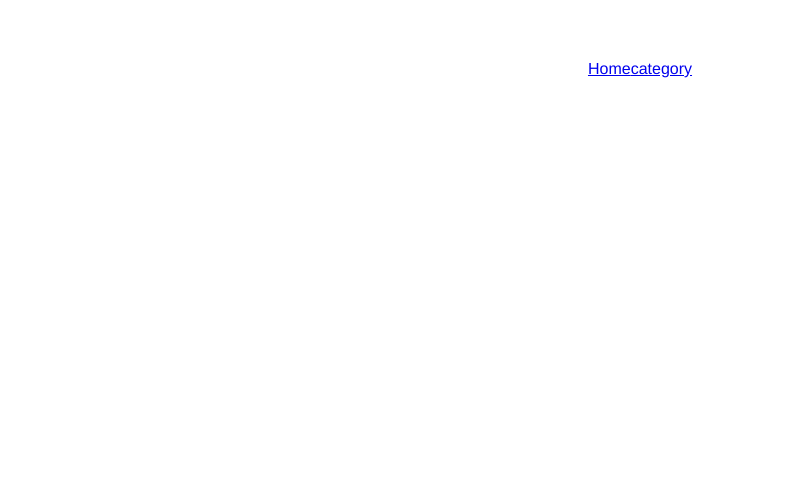
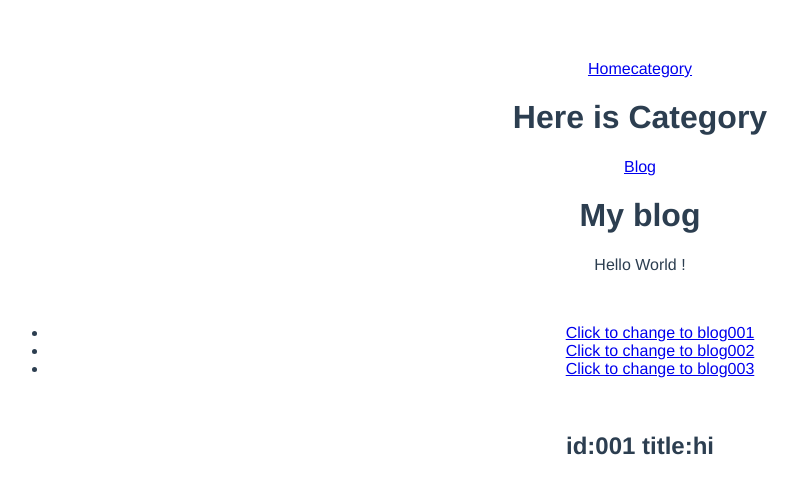
Before and after one commit to U2yyy/Front-end, a Vue app in the folder Vue_advance/route/: page /#/category/blog/article/001/hi in a window 1280 px wide. Shown: the top 494 px of the page, without its empty margins (0-798 px from the left). Built offline with nearby package versions, Linux system fonts and the light colour scheme.

Commit message:
使用params传参

```diff
--- a/Vue_advance/route/src/pages/Article.vue
+++ b/Vue_advance/route/src/pages/Article.vue
@@ -1,8 +1,10 @@
 <template>
   <div>
     <h2>
-      id:{{$route.query.id}}
-      title:{{$route.query.title}}
+<!--      id:{{$route.query.id}}
+      title:{{$route.query.title}}-->
+      id:{{$route.params.id}}
+      title:{{$route.params.title}}
     </h2>
   </div>
 </template>
--- a/Vue_advance/route/src/pages/Blog.vue
+++ b/Vue_advance/route/src/pages/Blog.vue
@@ -7,7 +7,7 @@
       <li v-for="blog in myBlog" :key="blog.id">
 <!--        <router-link :to="`/category/blog/article?id=${blog.id}&title=${blog.title}`">Click to change to blog{{blog.id}}</router-link>-->
 <!--        使用字符串或者是对象形式传参-->
-        <router-link
+<!--        <router-link
             :to="{
               name:'article',
               query:{
@@ -15,7 +15,9 @@
                 title:blog.title
               }
             }"
-            >Click to change to blog{{blog.id}}</router-link>
+            >Click to change to blog{{blog.id}}</router-link>-->
+<!--        使用params传参,其对象形式与使用query传参区别不大，此处不表-->
+            <router-link :to="`/category/blog/article/${blog.id}/${blog.title}`">Click to change to blog{{blog.id}}</router-link>
       </li>
     </ul>
     <br>
--- a/Vue_advance/route/src/router/index.js
+++ b/Vue_advance/route/src/router/index.js
@@ -20,7 +20,8 @@
                     children:[
                         {
                             name:'article',
-                            path:'article',
+                            // path:'article',
+                            path:'article/:id/:title',
                             component: Article
                         }
                     ]
```
